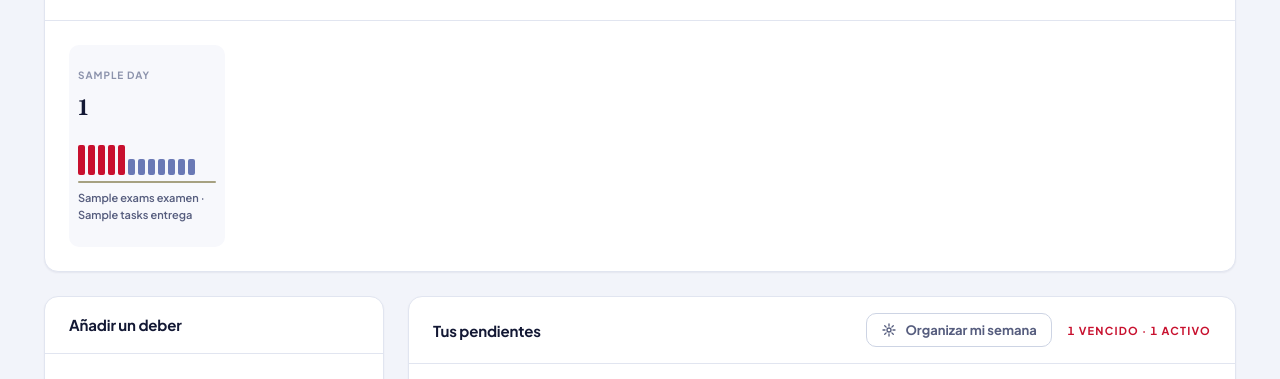
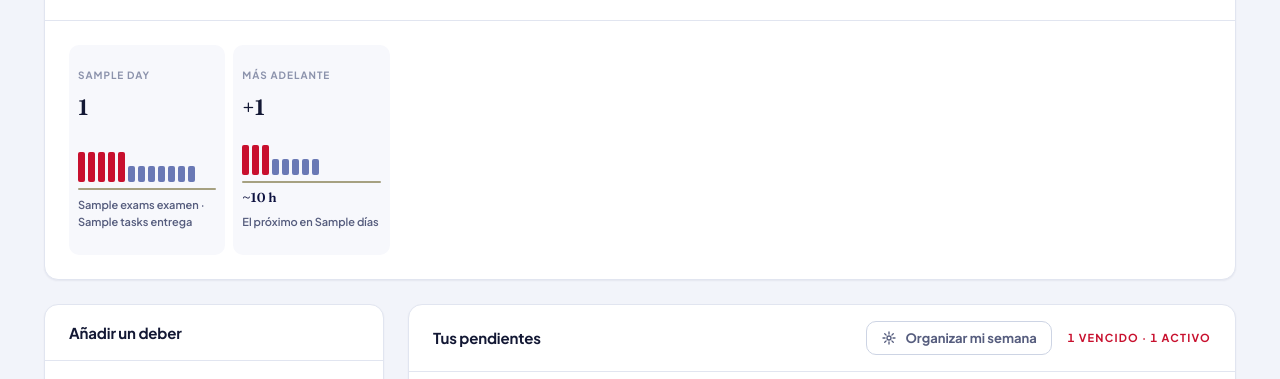
Before and after one commit to isanaranjogomez-tech/cas-leadtime., a Flask app: template templates/dashboard.html in a window 1280 px wide. Shown: the part 181-560 px from the top of the page. Run offline with Flask 3, Linux system fonts and the light colour scheme; tables that the repository leaves empty hold one stand-in row (values such as "Sample post"); the template is opened without the code that fills it: values that come from a table or form of the project are taken from there, most other values are stand-ins (such as "Sample title", 1, 10 or a date in 2020); some libraries are stand-ins or nearby versions.

Commit message:
Add horizon section to dashboard template

```diff
--- a/templates/dashboard.html
+++ b/templates/dashboard.html
@@ -55,6 +55,28 @@
                     {% endif %}
                 </div>
                 {% endfor %}
+
+                {% if horizon %}
+                <div class="ledger__day ledger__day--horizon">
+                    <p class="ledger__dow">Más adelante</p>
+                    <p class="ledger__date num">+{{ horizon.count }}</p>
+
+                    <div class="ledger__marks">
+                        {% for _ in range(horizon.exams if horizon.exams < 3 else 3) %}
+                        <span class="ledger__mark ledger__mark--exam"></span>
+                        {% endfor %}
+                        {% for _ in range((horizon.count - horizon.exams) if (horizon.count - horizon.exams) < 5 else 5) %}
+                        <span class="ledger__mark ledger__mark--task"></span>
+                        {% endfor %}
+                    </div>
+
+                    <div class="ledger__rule"></div>
+                    <p class="ledger__load num">~{{ '%g'|format(horizon.load) }} h</p>
+                    <p class="ledger__count num">
+                        El próximo en {{ horizon.next_in }} día{{ 's' if horizon.next_in != 1 }}
+                    </p>
+                </div>
+                {% endif %}
             </div>
         </div>
     </section>
```
